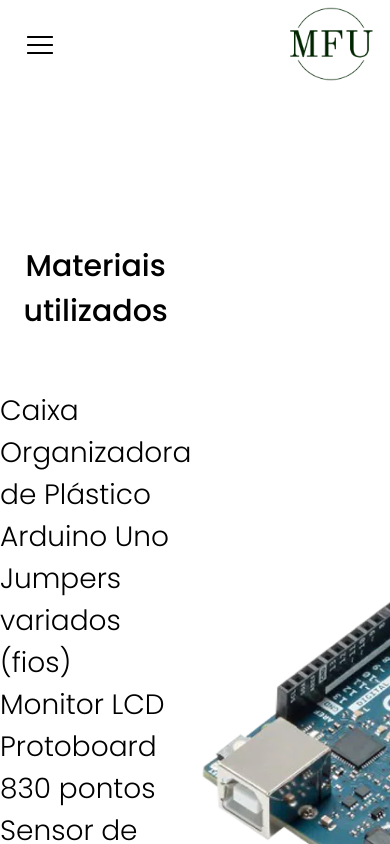
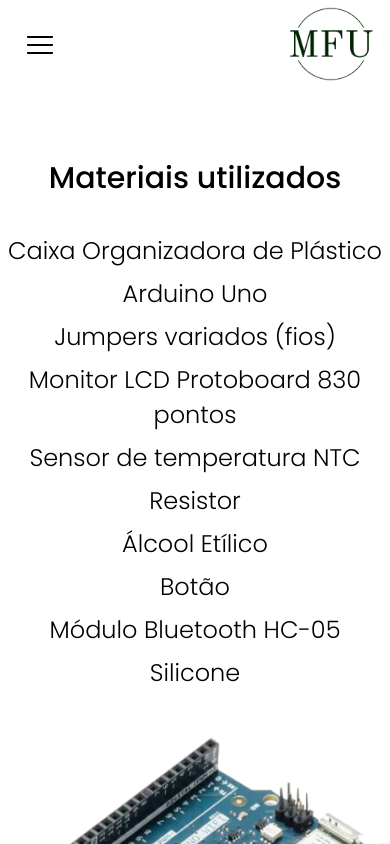
Before and after one commit to wellingtondonodo/site-MFU, a React (Vite) app: page /materiais in a window 390 px wide. Shown: the top 844 px of the page. Built offline with nearby package versions, Linux system fonts and the light colour scheme.

Commit message:
Página de Materiais Mobile

```diff
--- a/src/styles/Materiais.styles.js
+++ b/src/styles/Materiais.styles.js
@@ -29,4 +29,30 @@ export const PaginaMateriais = styled.main`
             }
         }
     }
+
+    @media (width <= 480px){
+        section{
+            flex-direction: column;
+            padding-top: 4rem;
+            padding-bottom: 4rem;
+
+            p{
+                text-align: center;
+                font-size: 1.5rem;
+                max-width: 23.5rem;
+                margin-bottom: .5rem;
+            }
+
+            img{
+                max-width: 26.5rem;
+                margin-top: 1.75rem;
+            }
+
+            #texto{
+                div{
+                    margin-top: 2rem;
+                }
+            }
+        }
+    }
 `
```
